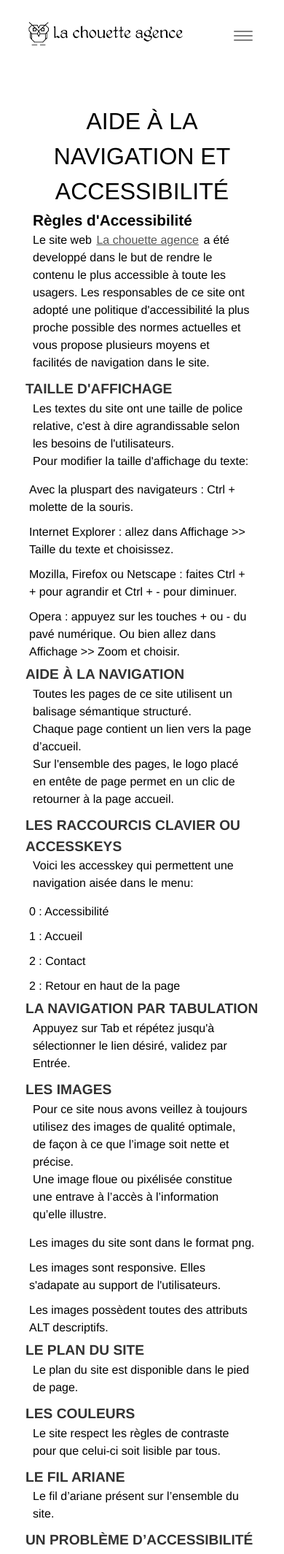
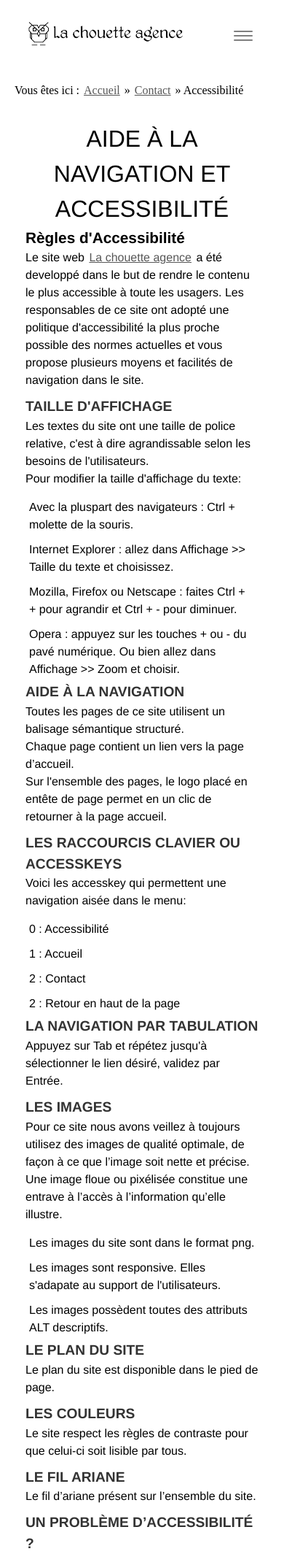
Before and after one commit to Marcelin97/LoisMarcelin_4_17052021-optimise, a PHP site: page /pages/accessibilite.html in a window 390 px wide. Shown: the top 2129 px of the page at 73% size. Run offline with PHP 8.4, Linux system fonts and the light colour scheme; some libraries are stand-ins or nearby versions.

Commit message:
add fil ariane

```diff
--- a/assets/css/style.css
+++ b/assets/css/style.css
@@ -841,6 +841,9 @@ ul li {
     font-size: 1.5em;
     padding: 5px 0px;
 }
+.fil_ariane {
+    padding: 10px;
+}
 /*Media queries*/
 
 @media screen and (max-width: 577px) {
@@ -880,17 +883,7 @@ ul li {
         overflow-x: hidden;
         position: relative;
     }
-    h1,
-    h2,
-    h3,
-    h4,
-    h5,
-    h6,
-    p,
-    #disqus_thread {
-        padding-left: 10px!important;
-        padding-right: 10px!important;
-    }
+
     .b-parallax {
         background-attachment: scroll;
     }
@@ -968,7 +961,7 @@ ul li {
     .bloc-xxl,
     .bloc-xl,
     .bloc-lg {
-        padding: 40px 0;
+        padding: 20px 0;
     }
     .bloc-sm,
     .bloc-md {
@@ -1013,6 +1006,9 @@ ul li {
     .blocsapp-device-iphone5 img {
         width: 180px;
         height: 320px;
+    }
+    .fil_ariane {
+        padding: 10px 0px !important;
     }
 }
 @media (min-width: 768px) {
--- a/index.html
+++ b/index.html
@@ -126,6 +126,10 @@
 				</ul>
 			</div>
 		</nav>
+	</div>
+	<div class="container fil-ariane" id="breadcrumb">
+		Vous êtes ici :
+			<a href="/">Accueil</a>
 	</div>
 </header>
 <!-- bloc-0 END -->
--- a/pages/accessibilite.html
+++ b/pages/accessibilite.html
@@ -124,6 +124,12 @@
 				</ul>
 			</div>
 		</nav>
+	</div>
+    <div class="container fil_ariane" id="breadcrumb">
+		Vous êtes ici :
+			<a href="/">Accueil</a> »
+                <a href="/">Contact</a> »
+				<span class="current_page">Accessibilité</span>
 	</div>
 </header>
 <!-- bloc-0 END -->
--- a/pages/contact.html
+++ b/pages/contact.html
@@ -124,6 +124,11 @@
 				</ul>
 			</div>
 		</nav>
+	</div>
+	<div class="container fil_ariane" id="breadcrumb">
+		Vous êtes ici :
+			<a href="/">Accueil</a> »
+				<span class="current_page">Contact</span>
 	</div>
 </header>
 <!-- bloc-0 END -->
```
